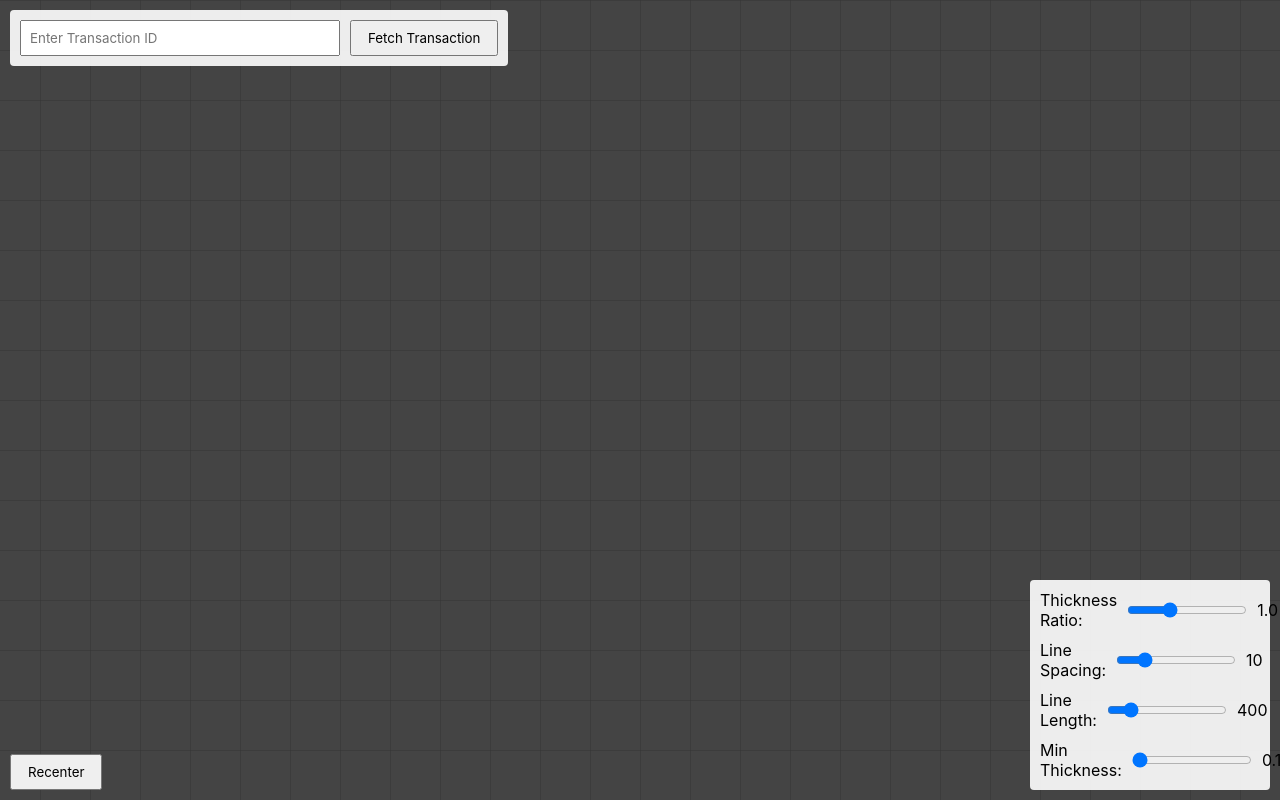
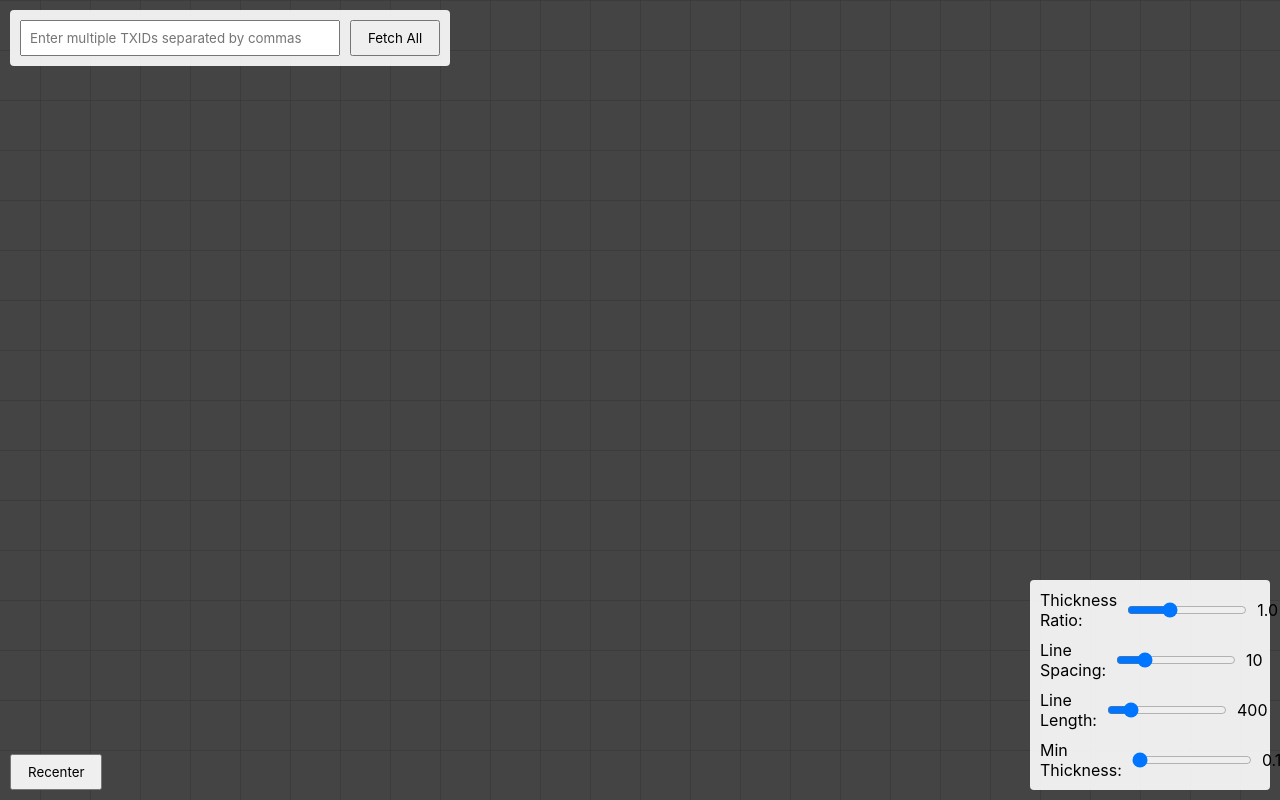
Before and after one commit to rhit-berklith/ViewTXO, a React (Create React App) app: page / in a window 1280 px wide. Built offline with nearby package versions, Linux system fonts and the light colour scheme.

Commit message:
multi chart and reduced lag

```diff
--- a/src/components/App.js
+++ b/src/components/App.js
@@ -1,34 +1,105 @@
-import React, { useState, useRef } from 'react';
+import React, { useState, useRef, useCallback } from 'react';
 import { fetchTransaction } from '../api/api';
 import CanvasBackground from './CanvasBackground';
 import UTXOInfo from './UTXOInfo';
+import { TransactionsProvider, useTransactions } from '../contexts/TransactionsContext';
 
-const App = () => {
-  const [transactionId, setTransactionId] = useState('');
-  const [transactionData, setTransactionData] = useState(null);
+function throttle(fn, limit) {
+  let inThrottle = false, lastFn;
+  return (...args) => {
+    if (!inThrottle) {
+      fn(...args);
+      inThrottle = true;
+      setTimeout(() => {
+        inThrottle = false;
+        if (lastFn) {
+          lastFn(...args);
+          lastFn = null;
+        }
+      }, limit);
+    } else {
+      lastFn = () => fn(...args);
+    }
+  };
+}
+
+const AppContent = () => {
+  const [transactionIds, setTransactionIds] = useState([]);
+  const [transactions, setTransactions] = useState([]); // local array for quick reference
   const recenterRef = useRef();
 
-  // New state variables for sliders
-  const [lineThicknessRatio, setLineThicknessRatio] = useState(1); // Default ratio
-  const [lineSpacing, setLineSpacing] = useState(10); // Default spacing in pixels
-  const [lineLength, setLineLength] = useState(400); // Default line length
-  const [minLineThickness, setMinLineThickness] = useState(0.1); // Default minimum thickness
+  // Use refs to store values without re-rendering on every slider move
+  const lineThicknessRatioRef = useRef(1);
+  const lineSpacingRef = useRef(10);
+  const lineLengthRef = useRef(400);
+  const minLineThicknessRef = useRef(0.1);
+
+  // We keep real state to pass into CanvasBackground,
+  // but we only update it via a throttled function
+  const [lineThicknessRatio, setLineThicknessRatio] = useState(lineThicknessRatioRef.current);
+  const [lineSpacing, setLineSpacing] = useState(lineSpacingRef.current);
+  const [lineLength, setLineLength] = useState(lineLengthRef.current);
+  const [minLineThickness, setMinLineThickness] = useState(minLineThicknessRef.current);
+
+  const updateSlidersThrottled = useCallback(throttle(() => {
+    setLineThicknessRatio(lineThicknessRatioRef.current);
+    setLineSpacing(lineSpacingRef.current);
+    setLineLength(lineLengthRef.current);
+    setMinLineThickness(minLineThicknessRef.current);
+  }, 50), []); // Change limit to 10ms for 100 updates per second
+
+  const handleThicknessChange = (val) => {
+    lineThicknessRatioRef.current = parseFloat(val);
+    updateSlidersThrottled();
+  };
+  const handleSpacingChange = (val) => {
+    lineSpacingRef.current = parseInt(val, 10);
+    updateSlidersThrottled();
+  };
+  const handleLengthChange = (val) => {
+    lineLengthRef.current = parseInt(val, 10);
+    updateSlidersThrottled();
+  };
+  const handleMinThicknessChange = (val) => {
+    minLineThicknessRef.current = parseFloat(val);
+    updateSlidersThrottled();
+  };
 
   const [hoveredUtxo, setHoveredUtxo] = useState(null);
   const [hoveredType, setHoveredType] = useState(null);
 
-  const handleInputChange = (e) => {
-    setTransactionId(e.target.value);
+  const handleMultipleInputChange = (e) => {
+    // e.g. split by comma
+    setTransactionIds(e.target.value.split(',').map(id => id.trim()).filter(Boolean));
   };
 
-  const handleButtonClick = async () => {
-    if (!transactionId) return; // Prevent empty requests
+  const { addTransaction, globalMaxValue } = useTransactions();
+
+  const handleFetchAll = async () => {
+    const newTxs = [];
+    for (const txid of transactionIds) {
+      if (!txid) continue;
+      try {
+        const data = await fetchTransaction(txid);
+        newTxs.push(data);
+        addTransaction(data);
+      } catch (error) {
+        console.error('Error fetching transaction data for', txid, error);
+      }
+    }
+    setTransactions(newTxs);
+  };
+
+  // Modified to accept the index
+  const handleSpentOutputClick = async (spentTxid, clickedIndex) => {
     try {
-      const data = await fetchTransaction(transactionId);
-      setTransactionData(data);
+      const data = await fetchTransaction(spentTxid);
+      setTransactions((prev) => [...prev, data]);
+      addTransaction(data);
+      // Optionally store or return the clickedIndex for position in CanvasBackground,
+      // but we’ll just rely on CanvasBackground to recalculate positions.
     } catch (error) {
-      console.error('Error fetching transaction data:', error);
-      alert('Failed to fetch transaction. Please check the ID and try again.');
+      console.error('Error fetching spent tx', spentTxid, error);
     }
   };
 
@@ -36,15 +107,17 @@ const App = () => {
     <div style={{ width: '100vw', height: '100vh', position: 'relative' }}>
       <CanvasBackground
         recenterRef={recenterRef}
-        transactionData={transactionData}
+        allTransactions={transactions}
+        globalMaxValue={globalMaxValue}
         lineThicknessRatio={lineThicknessRatio} // Pass slider value
         lineSpacing={lineSpacing} // Pass slider value
         lineLength={lineLength}
         minLineThickness={minLineThickness}
-        onHover={(utxo, type) => {
+        onHover={(utxo, type, tx) => {
           setHoveredUtxo(utxo);
-          setHoveredType(type);
+          setHoveredType({ tx, type }); // store transaction as well
         }}
+        onSpentOutputClick={handleSpentOutputClick} // pass down
       />
       <div style={{
         position: 'absolute',
@@ -57,39 +130,13 @@ const App = () => {
       }}>
         <input
           type="text"
-          value={transactionId}
-          onChange={handleInputChange}
-          placeholder="Enter Transaction ID"
+          onChange={handleMultipleInputChange}
+          placeholder="Enter multiple TXIDs separated by commas"
           style={{ width: '300px', padding: '8px' }}
         />
-        <button onClick={handleButtonClick} style={{ marginLeft: '10px', padding: '8px 16px' }}>
-          Fetch Transaction
+        <button onClick={handleFetchAll} style={{ marginLeft: '10px', padding: '8px 16px' }}>
+          Fetch All
         </button>
-        {transactionData && (
-          <div style={{ marginTop: '10px' }}>
-            <h3>Inputs</h3>
-            <ul>
-              {transactionData.vin.map((input, index) => (
-                <li key={index}>
-                  ID: {input.txid}, Amount: {input.prevout ? input.prevout.value : 'N/A'}
-                </li>
-              ))}
-            </ul>
-            <h3>Outputs</h3>
-            <ul>
-              {transactionData.vout.map((output, index) => (
-                <li key={index}>
-                  Address: {output.scriptpubkey_address}, Amount: {output.value}
-                </li>
-              ))}
-              {transactionData.fee && (
-                <li>
-                  Fee: {transactionData.fee}
-                </li>
-              )}
-            </ul>
-          </div>
-        )}
       </div>
       {/* Recenter Button */}
       <button
@@ -126,8 +173,8 @@ const App = () => {
             min="0.5"
             max="2"
             step="0.1"
-            value={lineThicknessRatio}
-            onChange={(e) => setLineThicknessRatio(parseFloat(e.target.value))}
+            defaultValue={lineThicknessRatioRef.current}
+            onChange={(e) => handleThicknessChange(e.target.value)}
             style={{ width: '120px' }} // Adjusted width
           />
           <span>{lineThicknessRatio.toFixed(1)}</span>
@@ -140,8 +187,8 @@ const App = () => {
             min="0"
             max="50"
             step="1"
-            value={lineSpacing}
-            onChange={(e) => setLineSpacing(parseInt(e.target.value, 10))}
+            defaultValue={lineSpacingRef.current}
+            onChange={(e) => handleSpacingChange(e.target.value)}
             style={{ width: '120px' }}
           />
           <span>{lineSpacing}</span>
@@ -154,8 +201,8 @@ const App = () => {
             min="200"
             max="1500" // Increased maximum from 800 to 1500
             step="100" // Adjusted step for finer control
-            value={lineLength}
-            onChange={(e) => setLineLength(parseInt(e.target.value, 10))}
+            defaultValue={lineLengthRef.current}
+            onChange={(e) => handleLengthChange(e.target.value)}
             style={{ width: '120px' }}
           />
           <span>{lineLength}</span>
@@ -168,8 +215,8 @@ const App = () => {
             min="0.1"
             max="5"
             step="0.1"
-            value={minLineThickness}
-            onChange={(e) => setMinLineThickness(parseFloat(e.target.value))}
+            defaultValue={minLineThicknessRef.current}
+            onChange={(e) => handleMinThicknessChange(e.target.value)}
             style={{ width: '120px' }}
           />
           <span>{minLineThickness.toFixed(1)}</span>
@@ -177,7 +224,7 @@ const App = () => {
       </div>
 
       {/* UTXOInfo Popup */}
-      {hoveredUtxo && (
+      {hoveredUtxo && hoveredType?.tx && (
         <div style={{
           position: 'absolute',
           top: 10,
@@ -186,8 +233,11 @@ const App = () => {
         }}>
           <UTXOInfo
             utxo={hoveredUtxo}
-            totalValue={transactionData.vin.reduce((sum, input) => sum + (input.prevout?.value || 0), 0)}
-            type={hoveredType}
+            totalValue={hoveredType.tx.vin.reduce(
+              (sum, input) => sum + (input.prevout?.value || 0),
+              0
+            )}
+            type={hoveredType.type}
           />
         </div>
       )}
@@ -195,4 +245,10 @@ const App = () => {
   );
 };
 
+const App = () => (
+  <TransactionsProvider>
+    <AppContent />
+  </TransactionsProvider>
+);
+
 export default App;
--- a/src/components/CanvasBackground.js
+++ b/src/components/CanvasBackground.js
@@ -14,38 +14,56 @@ import TransactionChart from './TransactionChart';
  * If you want to drag the chart 1:1 in screen space, you do so by updating
  * the chart's *world* coords with dx/k, dy/k in the 'drag' event.
  */
-const CanvasBackground = ({ recenterRef, transactionData, onHover, ...props }) => {
+const CanvasBackground = ({
+  onSpentOutputClick,
+  recenterRef,
+  allTransactions, // array of transaction data
+  globalMaxValue,
+  ...props
+}) => {
   const svgRef = useRef(null);
-
-  // The current D3 zoom transform: {x, y, k}
   const [transform, setTransform] = useState(d3.zoomIdentity);
 
-  // We'll store a "chart position" in *world coords*
-  // (so if the user drags 10 px at k=2 => +5 in world coords).
-  const [chartPos, setChartPos] = useState({ x: 0, y: 0 });
+  // Each chart has position in an array
+  const [chartPositions, setChartPositions] = useState([]);
 
-  // The circle is placed at the first input line start
-  const [circlePos, setCirclePos] = useState({ x: -740, y: -50 });
+  useEffect(() => {
+    // Remove the old re-initializing code. Instead, only add positions if necessary.
+    if (!allTransactions) return;
+    if (allTransactions.length > chartPositions.length) {
+      // Add a new chart position offset from the last transaction or from stored index
+      const newPositions = [...chartPositions];
+      newPositions.push({ x: newPositions[newPositions.length - 1]?.x + 500 || 0, y: 0 });
+      setChartPositions(newPositions);
+    }
+  }, [allTransactions]);
 
   // 1) Initialize D3 Zoom on the entire <svg>, controlling <g.world>
   useEffect(() => {
     const svgEl = d3.select(svgRef.current);
+    const worldGroup = svgEl.select('.world');
+
     const zoomBehavior = d3.zoom()
       .scaleExtent([0.1, 10])
       .on('zoom', (event) => {
-        // store transform => triggers re-render => <g.world> transforms
+        worldGroup.attr('transform', event.transform);
         setTransform(event.transform);
       });
 
     svgEl.call(zoomBehavior);
 
-    // Optionally center on mount
+    // Initial center
     const { width, height } = svgRef.current.getBoundingClientRect();
     const initialTransform = d3.zoomIdentity
       .translate(width / 2, height / 2)
       .scale(1);
+
     svgEl.call(zoomBehavior.transform, initialTransform);
     setTransform(initialTransform);
+
+    return () => {
+      svgEl.on('.zoom', null);
+    };
   }, []);
 
   // 2) Recenter if parent calls recenterRef
@@ -69,8 +87,9 @@ const CanvasBackground = ({ recenterRef, transactionData, onHover, ...props }) =
   // 3) Drag the chart 1:1 in screen => dx/k, dy/k in world coords
   useEffect(() => {
     const svgEl = d3.select(svgRef.current);
-    const handle = svgEl.select('.drag-handle');
-
+    let rAF = null;
+    allTransactions?.forEach((_, idx) => {
+      const handle = svgEl.select(`.drag-handle-${idx}`);
       const dragStart = { sx: 0, sy: 0, cx: 0, cy: 0 };
       const dragBehavior = d3.drag()
         .on('start', (event) => {
@@ -78,34 +97,45 @@ const CanvasBackground = ({ recenterRef, transactionData, onHover, ...props }) =
           const [px, py] = d3.pointer(event, svgEl.node());
           dragStart.sx = px;
           dragStart.sy = py;
-        dragStart.cx = chartPos.x;
-        dragStart.cy = chartPos.y;
+          dragStart.cx = chartPositions[idx].x;
+          dragStart.cy = chartPositions[idx].y;
         })
         .on('drag', (event) => {
+          if (rAF) cancelAnimationFrame(rAF);
+          rAF = requestAnimationFrame(() => {
             const [px, py] = d3.pointer(event, svgEl.node());
             const dxScreen = px - dragStart.sx;
             const dyScreen = py - dragStart.sy;
-
             const dxWorld = dxScreen / transform.k;
             const dyWorld = dyScreen / transform.k;
 
-        setChartPos({
+            setChartPositions((prev) => {
+              const newPositions = [...prev];
+              newPositions[idx] = {
                 x: dragStart.cx + dxWorld,
                 y: dragStart.cy + dyWorld
+              };
+              return newPositions;
             });
           });
-
+        })
+        .on('end', () => {
+          if (rAF) {
+            cancelAnimationFrame(rAF);
+            rAF = null;
+          }
+        });
       handle.call(dragBehavior);
+    });
 
     return () => {
+      if (rAF) cancelAnimationFrame(rAF);
+      allTransactions?.forEach((_, idx) => {
+        const handle = svgEl.select(`.drag-handle-${idx}`);
         handle.on('.drag', null);
+      });
     };
-  }, [chartPos, transform]);
-
-  // Called from TransactionChart after it draws S-bend lines
-  const handlePositionsComputed = ({ firstInputX, firstInputY }) => {
-    setCirclePos({ x: firstInputX, y: firstInputY });
-  };
+  }, [allTransactions, chartPositions, transform]);
 
   return (
     <div style={{ position: 'relative', width: '100%', height: '100%' }}>
@@ -113,13 +143,13 @@ const CanvasBackground = ({ recenterRef, transactionData, onHover, ...props }) =
         ref={svgRef}
         style={{
           position: 'absolute',
-          top: 0, left: 0,
-          width: '100%', height: '100%'
+          top: 0,
+          left: 0,
+          width: '100%',
+          height: '100%',
+          touchAction: 'none' // Prevent touch scrolling interference
         }}
       >
-        {/*
-          .world => we apply the transform => the grid + chart scale/pan together
-        */}
         <g
           className="world"
           transform={`translate(${transform.x}, ${transform.y}) scale(${transform.k})`}
@@ -128,22 +158,24 @@ const CanvasBackground = ({ recenterRef, transactionData, onHover, ...props }) =
           <GridBackground />
 
           {/* B) The chart container, offset by chartPos in world coords */}
-          <g transform={`translate(${chartPos.x}, ${chartPos.y})`}>
+          {allTransactions?.map((tx, idx) => (
+            <g key={idx} transform={`translate(${chartPositions[idx]?.x || 0}, ${chartPositions[idx]?.y || 0})`}>
               <TransactionChart
-              transactionData={transactionData}
-              onHover={onHover}
-              onPositionsComputed={handlePositionsComputed}
+                transactionData={tx}
+                onSpentOutputClick={(spentTxid) => onSpentOutputClick(spentTxid, idx)}
+                globalMaxValue={globalMaxValue}
                 {...props}
               />
               <circle
-              className="drag-handle"
-              cx={circlePos.x}
-              cy={circlePos.y}
+                className={`drag-handle-${idx}`}
+                cx={-200} // example offset
+                cy={0}
                 r={20}
                 fill="#888"
                 style={{ cursor: 'move' }}
               />
             </g>
+          ))}
         </g>
       </svg>
     </div>
--- /dev/null
+++ b/src/contexts/TransactionsContext.js
@@ -0,0 +1,38 @@
+import React, { createContext, useContext, useState } from 'react';
+
+const TransactionsContext = createContext();
+
+export function TransactionsProvider({ children }) {
+  const [transactions, setTransactions] = useState([]);
+  const [globalMaxValue, setGlobalMaxValue] = useState(1);
+
+  const addTransaction = (transaction) => {
+    const newTransactions = [...transactions, transaction];
+
+    // Update global max value
+    const newMaxValue = Math.max(
+      ...newTransactions.flatMap(tx => [
+        ...tx.vin.map(input => input.prevout?.value || 0),
+        ...tx.vout.map(output => output.value),
+        tx.fee || 0
+      ])
+    );
+
+    setGlobalMaxValue(newMaxValue || 1);
+    setTransactions(newTransactions);
+  };
+
+  return (
+    <TransactionsContext.Provider value={{
+      transactions,
+      globalMaxValue,
+      addTransaction
+    }}>
+      {children}
+    </TransactionsContext.Provider>
+  );
+}
+
+// Check your server or baseURL in fetchTransaction calls, and ensure no CORS or connectivity issues.
+
+export const useTransactions = () => useContext(TransactionsContext);
```
Also changed, not shown: src/components/TransactionChart.js (+42 -29 lines). Lines whose indentation alone changed are shown as unchanged.
